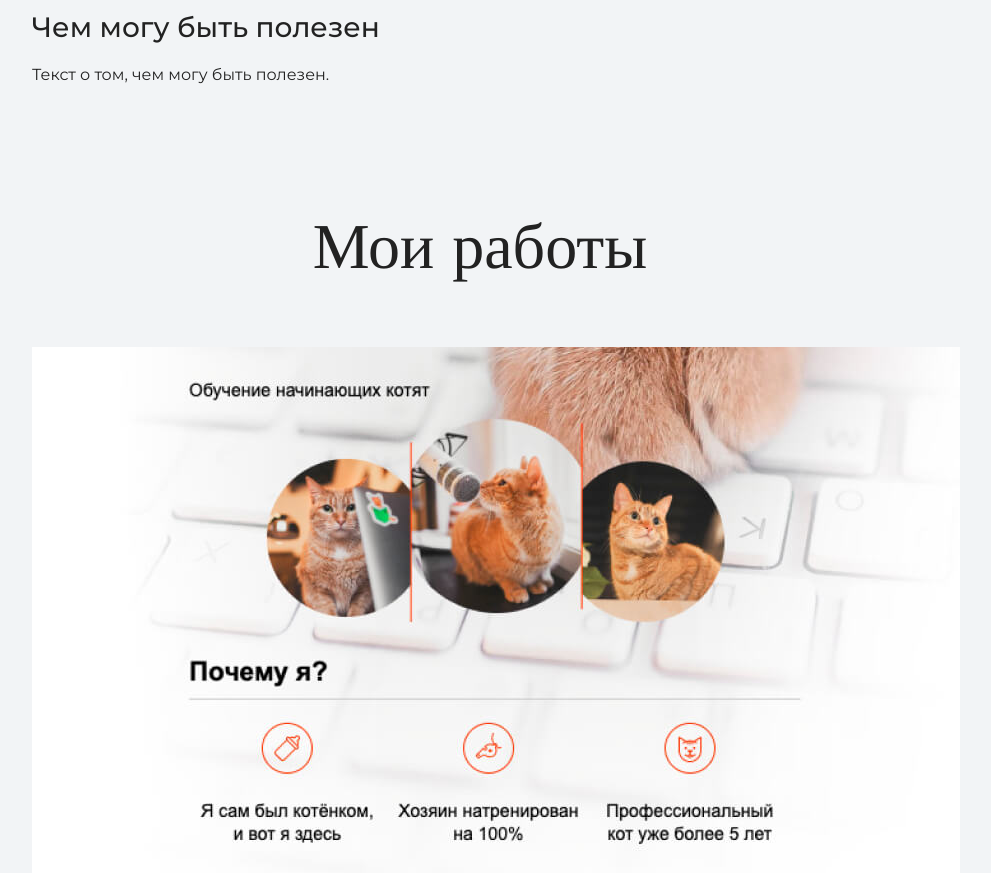
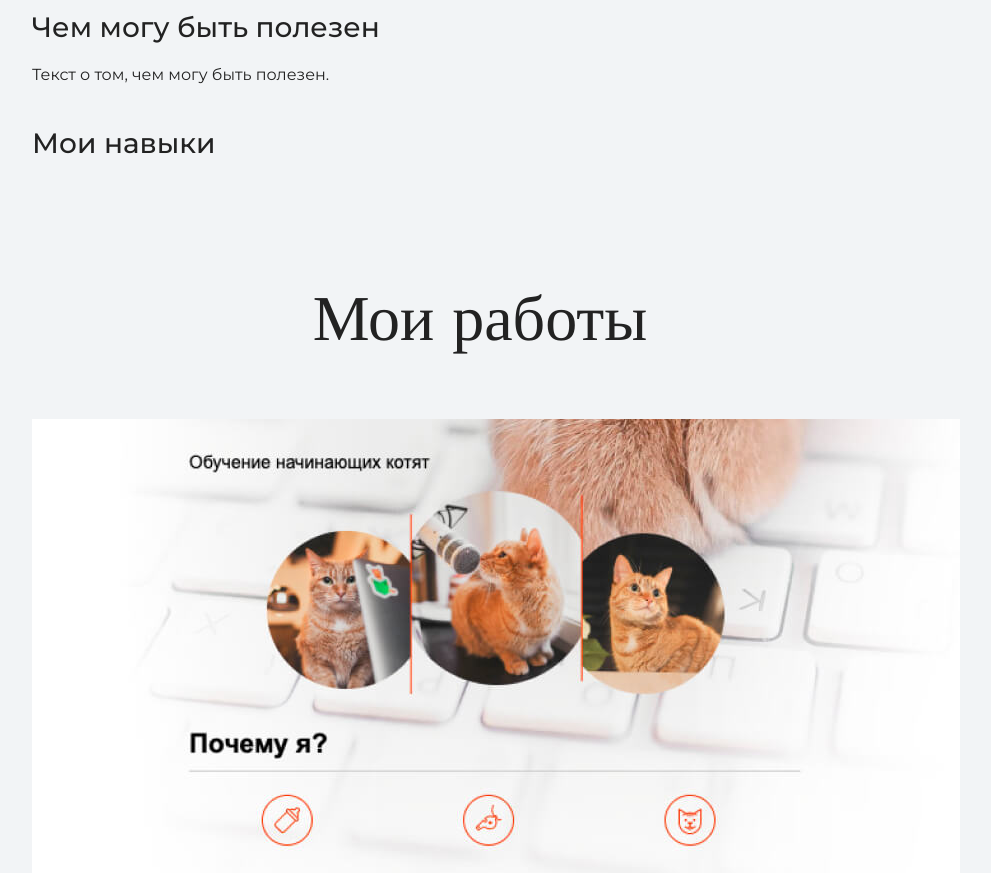
Before and after one commit to Raeel/my-site, a plain HTML site: page index.html in a window 1280 px wide. Shown: the part 1860-2733 px from the top of the page, without its empty margins (0-991 px from the left). Drawn offline with nearby package versions, Linux system fonts and the light colour scheme.

Commit message:
Update index.html

```diff
--- a/index.html
+++ b/index.html
@@ -37,6 +37,9 @@
      		 <p>Текст о том, чем могу быть полезен.</p>
 	   </div>
 	      <!-- Блок навыков будет тут -->
+	   <div class="skills">
+		   <h3> Мои навыки </h3>
+	      </div>
 	</div>
     </section>
 
```
